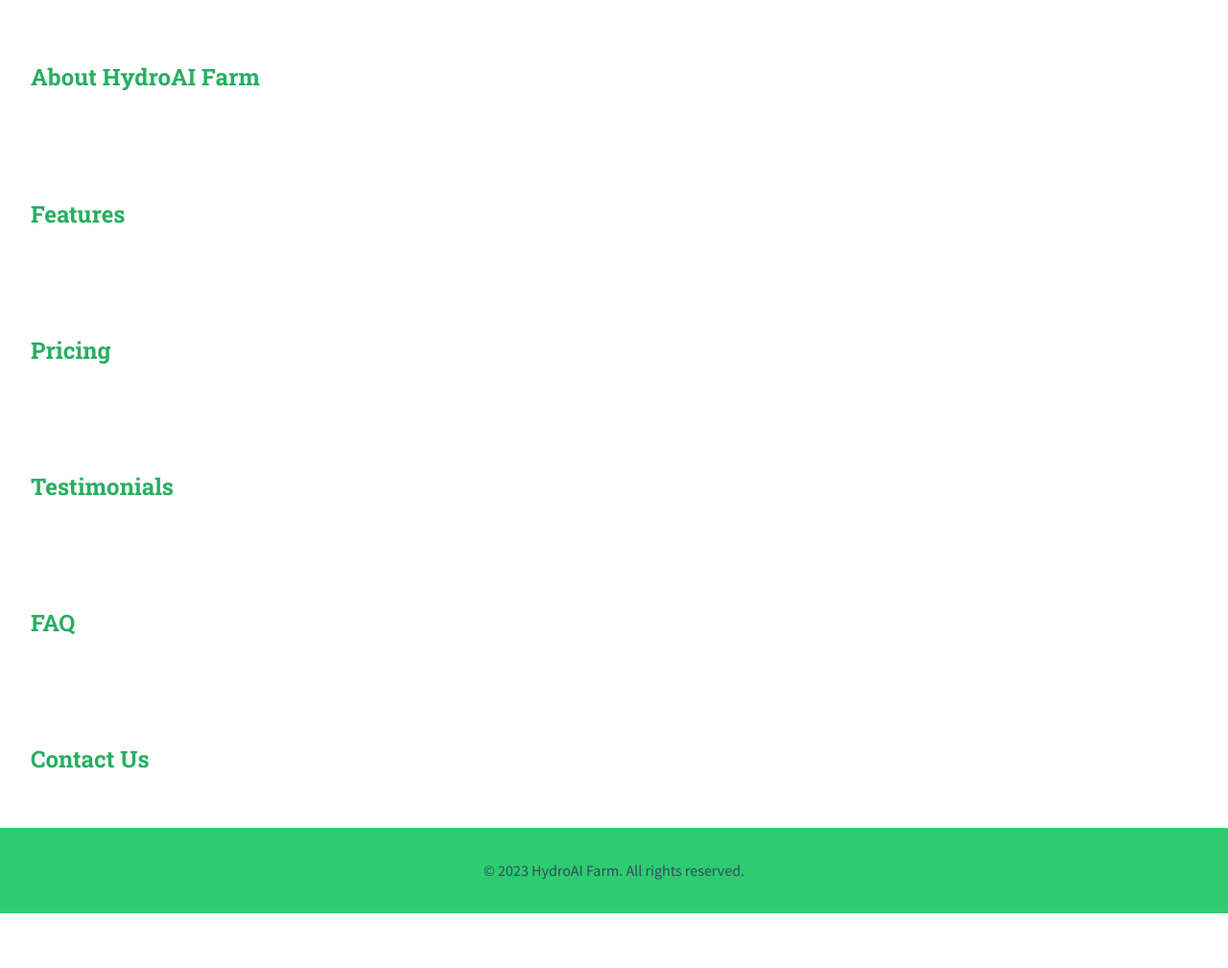
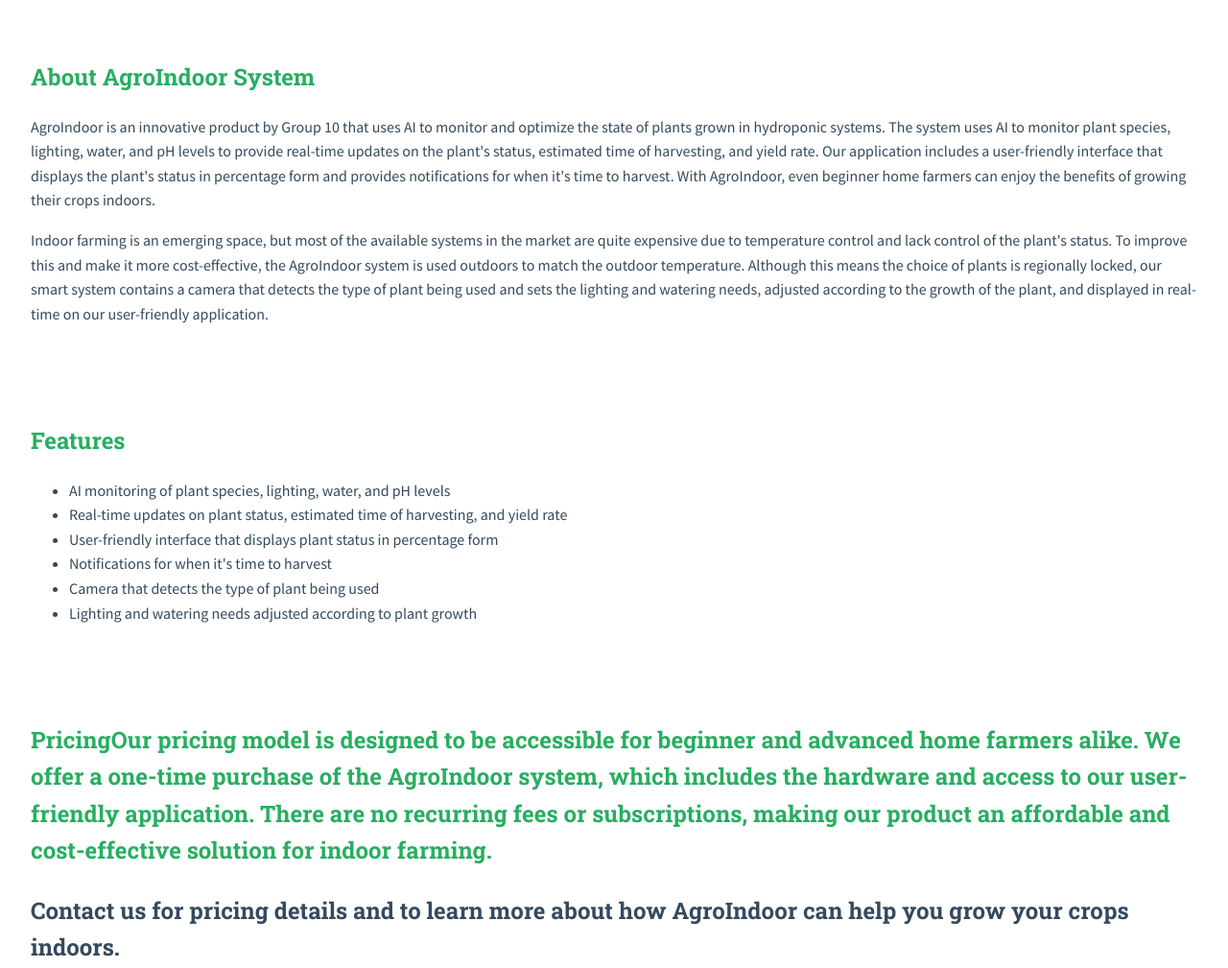
Before and after one commit to AgroIndoorEd/AgroIndoorEd.github.io, a plain HTML site: page AgroIndoor.html in a window 1280 px wide. Shown: the part 360-1369 px from the top of the page at 96% size. Before the commit the page ends 1312 px from the top, so only its background shows below. Drawn offline with Linux system fonts and the light colour scheme.

Commit message:
Update AgroIndoor.html

```diff
--- a/AgroIndoor.html
+++ b/AgroIndoor.html
@@ -3,7 +3,7 @@
 <head>
   <meta charset="UTF-8">
   <meta name="viewport" content="width=device-width, initial-scale=1.0">
-  <title>HydroAI Farm - AI-powered Hydroponic Systems</title>
+  <title>AgroIndoor - AI-powered Hydroponic Systems</title>
   <link rel="stylesheet" href="styles.css">
   <!-- Add Google Fonts -->
   <link rel="preconnect" href="https://fonts.googleapis.com">
@@ -13,7 +13,7 @@
 <body>
   <!-- Header -->
   <header>
-    <h1>HydroAI Farm</h1>
+    <h1>AgroIndoor</h1>
     <nav>
       <a href="#about">About</a>
       <a href="#features">Features</a>
@@ -23,30 +23,35 @@
       <a href="#contact">Contact Us</a>
     </nav>
   </header>
-
   <!-- Homepage -->
   <section id="homepage">
     <h2>Revolutionizing Outdoor Farming with AI-powered Hydroponic Systems</h2>
     <p>A user-friendly solution for beginners and experts alike.</p>
     <button>Get Started Now</button>
   </section>
-
   <!-- About -->
   <section id="about">
-    <h2>About HydroAI Farm</h2>
-    <!-- Add your about content here -->
+    <h2>About AgroIndoor System</h2>
+    <p>AgroIndoor is an innovative product by Group 10 that uses AI to monitor and optimize the state of plants grown in hydroponic systems. The system uses AI to monitor plant species, lighting, water, and pH levels to provide real-time updates on the plant's status, estimated time of harvesting, and yield rate. Our application includes a user-friendly interface that displays the plant's status in percentage form and provides notifications for when it's time to harvest. With AgroIndoor, even beginner home farmers can enjoy the benefits of growing their crops indoors.</p>
+    <p>Indoor farming is an emerging space, but most of the available systems in the market are quite expensive due to temperature control and lack control of the plant's status. To improve this and make it more cost-effective, the AgroIndoor system is used outdoors to match the outdoor temperature. Although this means the choice of plants is regionally locked, our smart system contains a camera that detects the type of plant being used and sets the lighting and watering needs, adjusted according to the growth of the plant, and displayed in real-time on our user-friendly application.</p>
   </section>
-
   <!-- Features -->
   <section id="features">
     <h2>Features</h2>
-    <!-- Add your features content here -->
+    <ul>
+      <li>AI monitoring of plant species, lighting, water, and pH levels</li>
+      <li>Real-time updates on plant status, estimated time of harvesting, and yield rate</li>
+      <li>User-friendly interface that displays plant status in percentage form</li>
+      <li>Notifications for when it's time to harvest</li>
+      <li>Camera that detects the type of plant being used</li>
+      <li>Lighting and watering needs adjusted according to plant growth</li>
+    </ul>
   </section>
-
   <!-- Pricing -->
   <section id="pricing">
-    <h2>Pricing</h2>
-    <!-- Add your pricing content here -->
+    <h2>Pricing</
+<p>Our pricing model is designed to be accessible for beginner and advanced home farmers alike. We offer a one-time purchase of the AgroIndoor system, which includes the hardware and access to our user-friendly application. There are no recurring fees or subscriptions, making our product an affordable and cost-effective solution for indoor farming.</p>
+<p>Contact us for pricing details and to learn more about how AgroIndoor can help you grow your crops indoors.</p>
   </section>
 
   <!-- Testimonials -->
@@ -69,7 +74,7 @@
 
   <!-- Footer -->
   <footer>
-    <p>&copy; 2023 HydroAI Farm. All rights reserved.</p>
+    <p>&copy; 2023 AgroIndoor. All rights reserved.</p>
   </footer>
 </body>
 </html>
```
